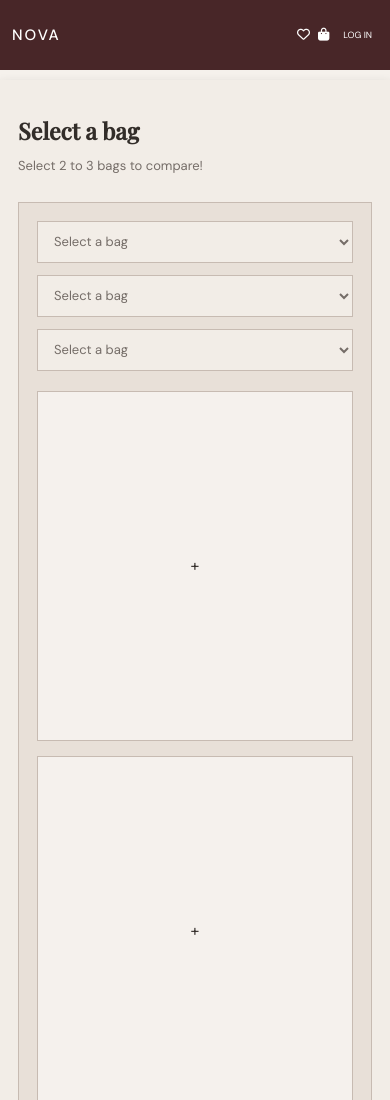
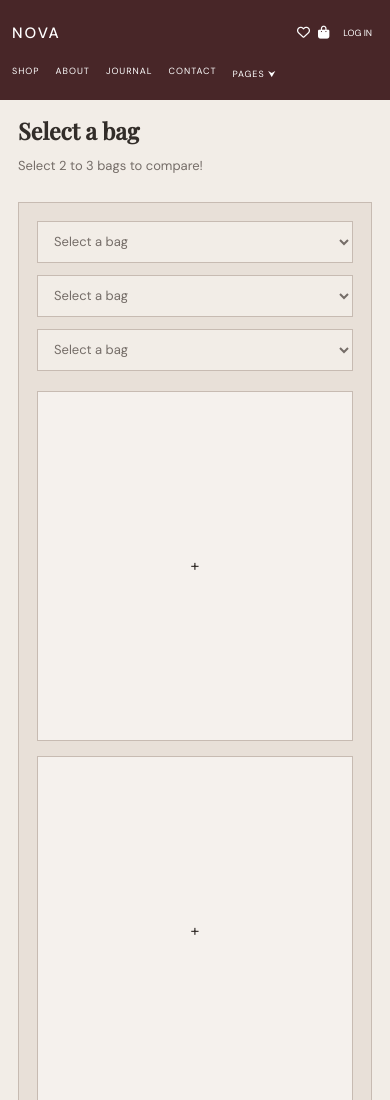
Before and after one commit to elyzzadicen11/Nova_LuxuryBags, a plain HTML site: page Totetally - ComparisonWeb/index.html in a window 390 px wide. Shown: the top 1100 px of the page. Drawn offline with nearby package versions, Linux system fonts and the light colour scheme; no server answers.

Commit message:
Update universal.css

```diff
--- a/universal.css
+++ b/universal.css
@@ -279,7 +279,8 @@ footer p {
     }
 
     .links {
-        display: none;
+        display: flex;
+        gap: 20px;
     }
 
     .nav-actions {
@@ -315,16 +316,26 @@ footer p {
 @media (max-width: 600px) {
 
     nav {
-        height: 70px;
-        padding: 0 18px;
+        height: 105px;
+        padding: 12px 18px;
+        display: grid;
+        grid-template-columns: 1fr auto;
+        grid-template-rows: 40px 30px;
+        align-content: center;
+        row-gap: 8px;
     }
 
     .logo {
+        grid-column: 1;
+        grid-row: 1;
         font-size: 17px;
         letter-spacing: 3px;
     }
 
     .nav-actions {
+        grid-column: 2;
+        grid-row: 1;
+        justify-content: flex-end;
         gap: 12px;
     }
 
@@ -340,6 +351,23 @@ footer p {
 
     .nav-actions span {
         font-size: 9px;
+    }
+
+    .links {
+        grid-column: 1 / -1;
+        grid-row: 2;
+        display: flex;
+        align-items: center;
+        gap: 20px;
+        overflow-x: auto;
+        white-space: nowrap;
+        width: 100%;
+        padding-bottom: 3px;
+    }
+
+    .links a {
+        flex-shrink: 0;
+        font-size: 10px;
     }
 
     .dropdown-menu {
@@ -390,7 +418,10 @@ footer p {
 @media (max-width: 400px) {
 
     nav {
-        padding: 0 12px;
+        height: 100px;
+        padding: 10px 12px;
+        grid-template-rows: 38px 28px;
+        row-gap: 7px;
     }
 
     .logo {
@@ -415,6 +446,14 @@ footer p {
         font-size: 8px;
     }
 
+    .links {
+        gap: 16px;
+    }
+
+    .links a {
+        font-size: 9px;
+    }
+
     .bag-loading {
         padding: 0 15px;
     }
```
